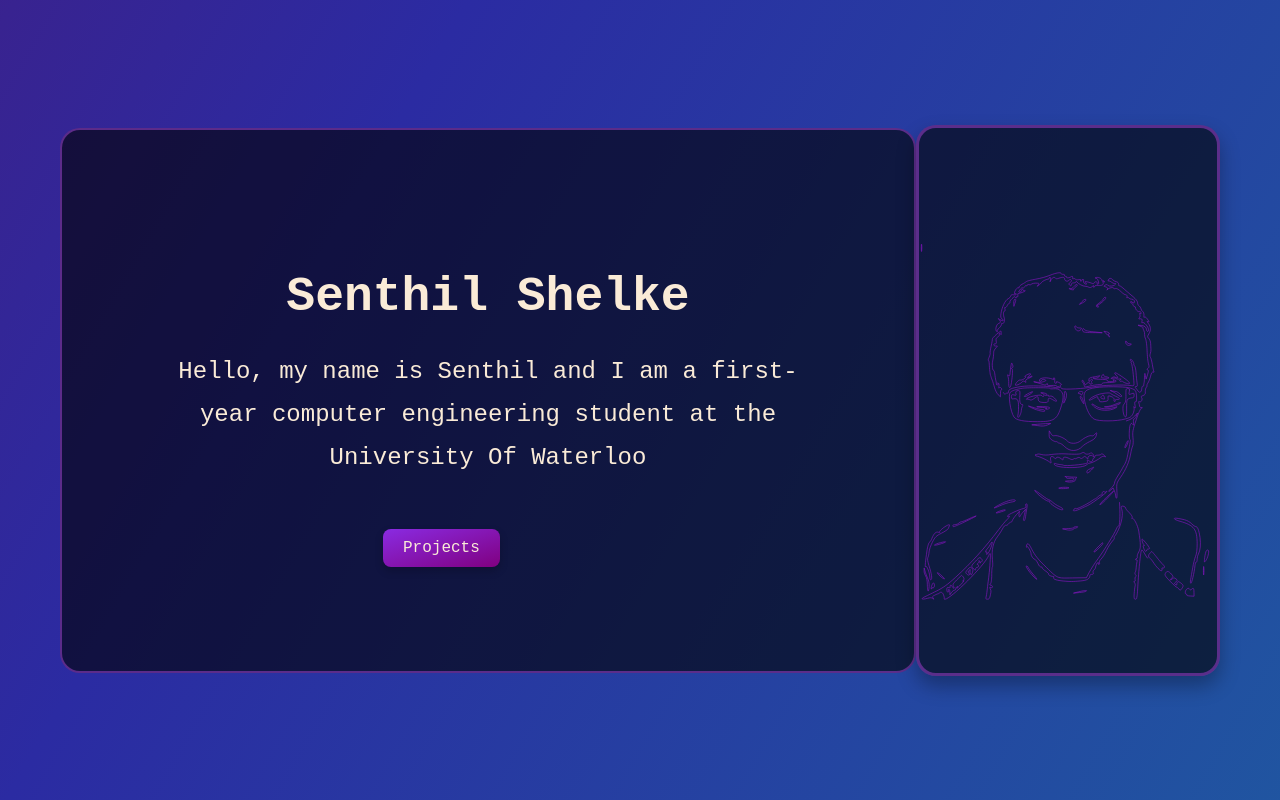
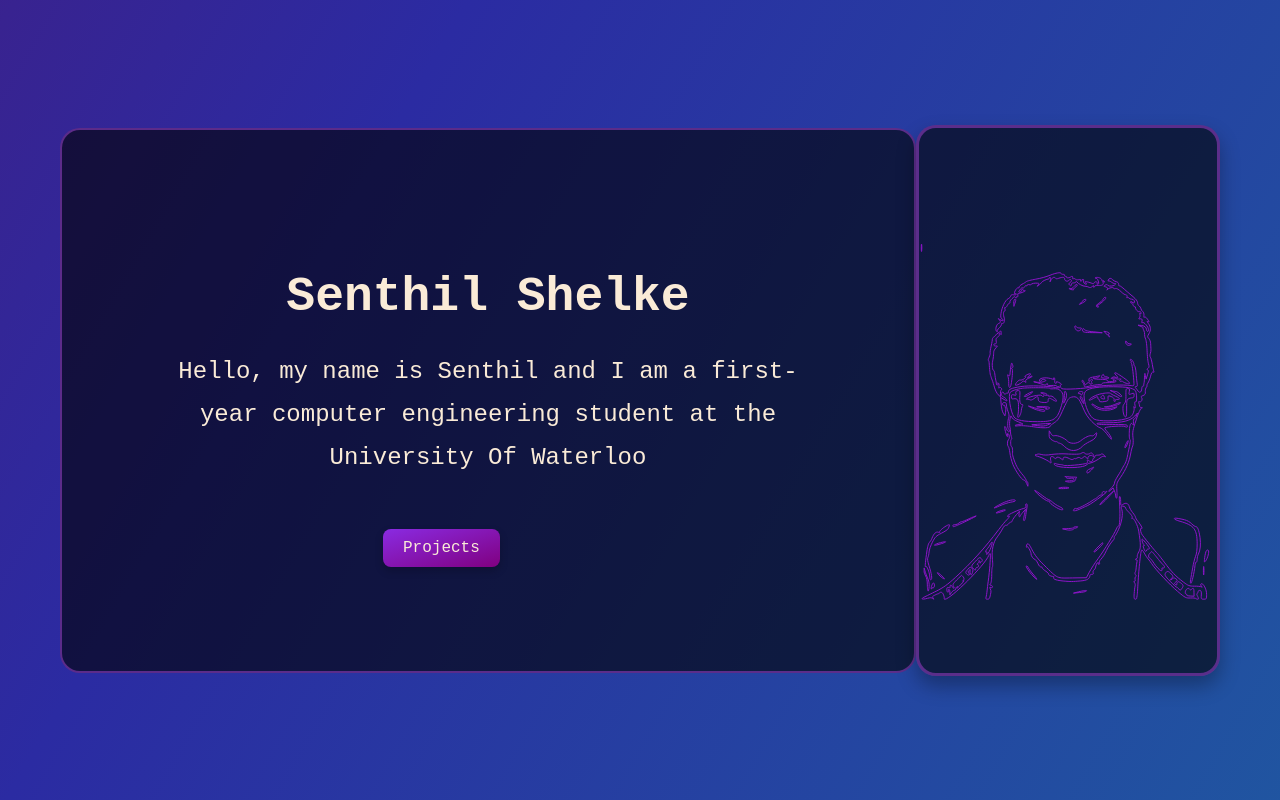
Before and after one commit to SenthilShelke/senthil-website, a React (Vite) app: page / in a window 1280 px wide. Built offline with nearby package versions, Linux system fonts and the light colour scheme.

Commit message:
updated svg image

```diff
--- a/src/Website.tsx
+++ b/src/Website.tsx
@@ -37,19 +37,16 @@ function Website() {
             </div>
           </div>
           <div className="my-image">
-  <svg
-    version="1.0"
-    xmlns="http://www.w3.org/2000/svg"
-    viewBox="0 0 300.000000 400.000000"
-    preserveAspectRatio="xMidYMid meet"
-  >
-    <g
-      transform="translate(0.000000,400.000000) scale(0.100000,-0.100000)"
-      fill="none"
-      stroke="#ffffff"
-      strokeWidth="2"
-    >
-      <path d="M23 3535 c0 -33 2 -45 4 -27 2 18 2 45 0 60 -2 15 -4 0 -4 -33z"/>
+
+<svg version="1.0" xmlns="http://www.w3.org/2000/svg"
+ width="300.000000pt" height="400.000000pt" viewBox="0 0 300.000000 400.000000"
+ preserveAspectRatio="xMidYMid meet">
+<metadata>
+Created by potrace 1.10, written by Peter Selinger 2001-2011
+</metadata>
+<g transform="translate(0.000000,400.000000) scale(0.100000,-0.100000)"
+fill="#000000" stroke="none">
+<path d="M23 3535 c0 -33 2 -45 4 -27 2 18 2 45 0 60 -2 15 -4 0 -4 -33z"/>
 <path d="M1320 3261 c-36 -15 -101 -33 -145 -40 -44 -7 -86 -18 -93 -23 -7 -6
 -27 -19 -45 -28 -17 -10 -31 -23 -29 -30 1 -6 -2 -9 -7 -6 -5 4 -17 -4 -25
 -16 -18 -25 -21 -53 -6 -43 6 3 10 1 10 -5 0 -6 -11 -8 -26 -6 -19 4 -27 0
@@ -345,8 +342,9 @@ l26 30 -7 -35 c-4 -19 -9 -45 -12 -57 -3 -13 -1 -23 5 -23 5 0 12 19 15 43 3
 <path d="M130 141 c-7 -18 -10 -34 -6 -38 3 -3 6 -1 6 6 0 7 4 10 9 7 13 -8
 23 23 13 41 -7 12 -12 8 -22 -16z"/>
 <path d="M1605 74 l-50 -13 60 6 c33 3 64 9 69 14 12 11 -17 8 -79 -7z"/>
-    </g>
-  </svg>
+</g>
+</svg>
+
 </div>
         </div>
       ) : currentPage === "projects" ? (
--- a/src/index.css
+++ b/src/index.css
@@ -256,9 +256,9 @@ svg {
 
 path {
   stroke: #8e15ca;
-  stroke-width: 6px;
+  stroke-width: 10px;
   fill: none;
-  stroke-dasharray: 5000;
-  stroke-dashoffset: 5000;
+  /* stroke-dasharray: 5000;
+  stroke-dashoffset: 5000; */
   animation: draw 4s linear forwards, fadein 2s 3s forwards;
 }
```
